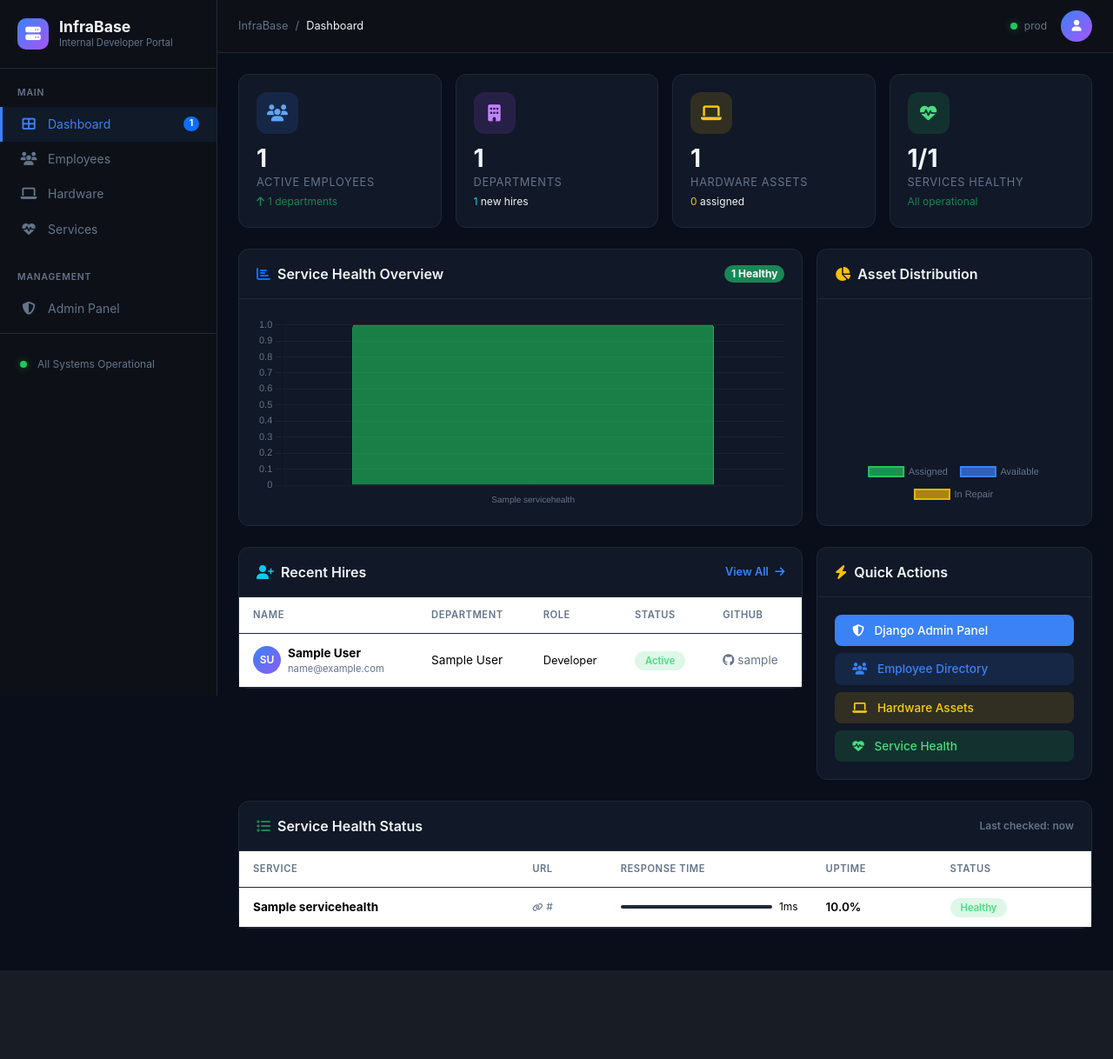
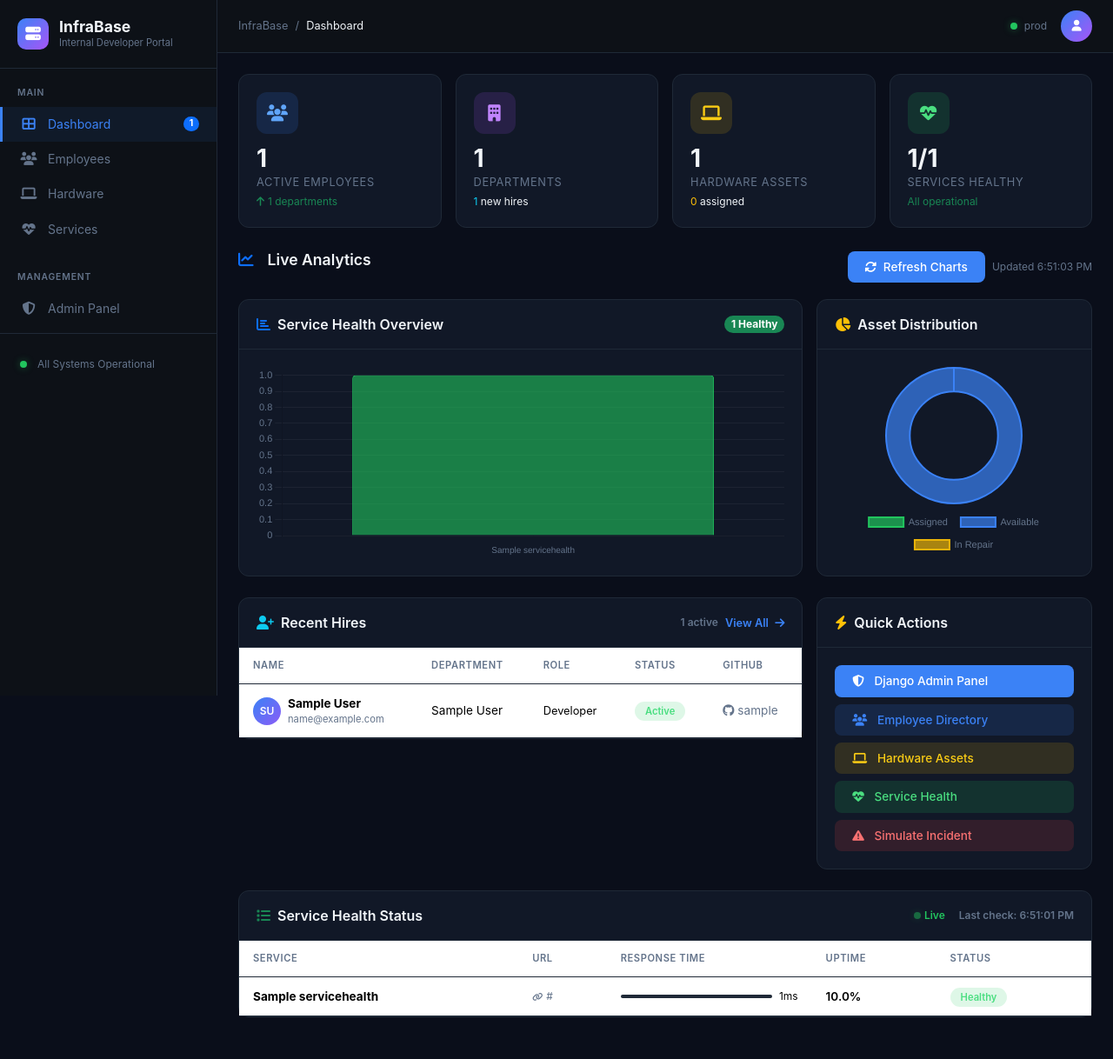
Before and after one commit to ShinobiOwl/infrabase, a Django app: page / in a window 1280 px wide. Shown: the whole page at 87% size. Before the commit the page ends 1116 px from the top, so only its background shows below. Run offline with Django 4.2, Linux system fonts and the light colour scheme; tables that the repository leaves empty hold one stand-in row (values such as "Sample post"); some libraries are stand-ins or nearby versions.

Commit message:
Add HTMX live updates: auto-refreshing stats, employees & services tables, dynamic charts, incident simulator

```diff
--- a/infrabase_project/urls.py
+++ b/infrabase_project/urls.py
@@ -2,11 +2,19 @@ import json
 from django.contrib import admin
 from django.urls import path, include
 from django.shortcuts import render
+from django.http import JsonResponse
+from django.template.loader import render_to_string
 from employees.models import Employee, Department
 from hardware.models import HardwareAsset
 from health.models import ServiceHealth
 
+
 def dashboard(request):
+    context = _get_dashboard_context()
+    return render(request, 'dashboard.html', context)
+
+
+def _get_dashboard_context():
     services = ServiceHealth.objects.all()
     services_json = json.dumps([
         {
@@ -17,7 +25,7 @@ def dashboard(request):
         }
         for s in services
     ])
-    context = {
+    return {
         'employee_count': Employee.objects.filter(status='active').count(),
         'department_count': Department.objects.count(),
         'hardware_count': HardwareAsset.objects.count(),
@@ -27,7 +35,47 @@ def dashboard(request):
         'healthy_count': ServiceHealth.objects.filter(status='Healthy').count(),
         'recent_employees': Employee.objects.order_by('-date_joined')[:5],
     }
-    return render(request, 'dashboard.html', context)
+
+
+def htmx_stats(request):
+    ctx = _get_dashboard_context()
+    return render(request, 'partials/stats.html', ctx)
+
+
+def htmx_services(request):
+    ctx = _get_dashboard_context()
+    return render(request, 'partials/services.html', ctx)
+
+
+def htmx_employees(request):
+    ctx = _get_dashboard_context()
+    return render(request, 'partials/employees.html', ctx)
+
+
+def htmx_health_chart_data(request):
+    services = ServiceHealth.objects.all()
+    data = [
+        {
+            'name': s.service_name,
+            'status': s.status,
+            'response_time_ms': s.response_time_ms,
+            'uptime_percentage': float(s.uptime_percentage),
+        }
+        for s in services
+    ]
+    return JsonResponse(data, safe=False)
+
+
+def htmx_asset_chart_data(request):
+    assigned = HardwareAsset.objects.filter(status='assigned').count()
+    available = HardwareAsset.objects.filter(status='available').count()
+    in_repair = HardwareAsset.objects.filter(status='in_repair').count()
+    return JsonResponse({
+        'assigned': assigned,
+        'available': available,
+        'in_repair': in_repair,
+    })
+
 
 urlpatterns = [
     path('admin/', admin.site.urls),
@@ -35,4 +83,11 @@ urlpatterns = [
     path('api/employees/', include('employees.urls')),
     path('api/hardware/', include('hardware.urls')),
     path('api/health/', include('health.urls')),
+
+    # HTMX partials
+    path('htmx/stats/', htmx_stats, name='htmx-stats'),
+    path('htmx/services/', htmx_services, name='htmx-services'),
+    path('htmx/employees/', htmx_employees, name='htmx-employees'),
+    path('htmx/chart/health/', htmx_health_chart_data, name='htmx-health-chart'),
+    path('htmx/chart/assets/', htmx_asset_chart_data, name='htmx-asset-chart'),
 ]
--- a/templates/base.html
+++ b/templates/base.html
@@ -386,5 +386,17 @@
     </div>
 
     <script src="https://cdn.jsdelivr.net/npm/bootstrap@5.3.2/dist/js/bootstrap.bundle.min.js"></script>
+    <script src="https://unpkg.com/htmx.org@1.9.10/dist/htmx.min.js"></script>
+    <script>
+        // HTX extension for smooth transitions
+        htmx.on('htmx:beforeSwap', function(evt) {
+            if (evt.detail.target.id === 'stats-container') {
+                evt.detail.target.classList.add('htmx-added');
+                setTimeout(function() {
+                    evt.detail.target.classList.remove('htmx-added');
+                }, 300);
+            }
+        });
+    </script>
 </body>
 </html>
--- a/templates/dashboard.html
+++ b/templates/dashboard.html
@@ -3,57 +3,30 @@
 {% block breadcrumb %}<li>Dashboard</li>{% endblock %}
 
 {% block content %}
-<!-- Stats Row -->
-<div class="row g-3 mb-4">
-    <div class="col-xl-3 col-md-6">
-        <div class="stat-card">
-            <div class="icon-wrap" style="background: rgba(59,130,246,0.15); color: #60a5fa;">
-                <i class="fas fa-users"></i>
+<!-- HTMX Stats (auto-refreshes every 30s) -->
+<div id="stats-container" hx-get="/htmx/stats/" hx-trigger="load, every30s" hx-swap="innerHTML">
+    {% include 'partials/stats.html' %}
 </div>
-            <div class="stat-value">{{ employee_count }}</div>
-            <div class="stat-label">Active Employees</div>
-            <div class="stat-change text-success"><i class="fas fa-arrow-up me-1"></i>{{ department_count }} departments</div>
+
+<!-- Charts Row + Refresh Button -->
+<div class="d-flex justify-content-between align-items-center mb-3">
+    <div>
+        <span class="section-title"><i class="fas fa-chart-line text-primary me-2"></i> Live Analytics</span>
     </div>
-    </div>
-    <div class="col-xl-3 col-md-6">
-        <div class="stat-card">
-            <div class="icon-wrap" style="background: rgba(168,85,247,0.15); color: #c084fc;">
-                <i class="fas fa-building"></i>
-            </div>
-            <div class="stat-value">{{ department_count }}</div>
-            <div class="stat-label">Departments</div>
-            <div class="stat-change"><span class="text-info">{{ recent_employees|length }}</span> new hires</div>
-        </div>
-    </div>
-    <div class="col-xl-3 col-md-6">
-        <div class="stat-card">
-            <div class="icon-wrap" style="background: rgba(234,179,8,0.15); color: #facc15;">
-                <i class="fas fa-laptop"></i>
-            </div>
-            <div class="stat-value">{{ hardware_count }}</div>
-            <div class="stat-label">Hardware Assets</div>
-            <div class="stat-change"><span class="text-warning">{{ assigned_hardware }}</span> assigned</div>
-        </div>
-    </div>
-    <div class="col-xl-3 col-md-6">
-        <div class="stat-card">
-            <div class="icon-wrap" style="background: rgba(34,197,94,0.15); color: #4ade80;">
-                <i class="fas fa-heartbeat"></i>
-            </div>
-            <div class="stat-value">{{ healthy_count }}/{{ services.count }}</div>
-            <div class="stat-label">Services Healthy</div>
-            <div class="stat-change">{% if healthy_count == services.count %}<span class="text-success">All operational</span>{% else %}<span class="text-warning">{{ services.count|add:"-healthy_count" }} degraded</span>{% endif %}</div>
-        </div>
+    <div class="d-flex gap-2">
+        <button class="btn btn-primary-custom btn-sm" onclick="refreshCharts()">
+            <i class="fas fa-sync-alt me-1"></i> Refresh Charts
+        </button>
+        <span id="last-update" style="font-size:0.75rem;color:var(--text-secondary);align-self:center;"></span>
     </div>
 </div>
 
-<!-- Charts Row -->
 <div class="row g-3 mb-4">
     <div class="col-lg-8">
         <div class="card">
             <div class="card-header">
                 <i class="fas fa-chart-bar text-primary"></i> Service Health Overview
-                <span class="ms-auto badge bg-success rounded-pill">{{ healthy_count }} Healthy</span>
+                <span class="ms-auto badge bg-success rounded-pill" id="healthy-badge">{{ healthy_count }} Healthy</span>
             </div>
             <div class="card-body">
                 <canvas id="healthChart" height="220"></canvas>
@@ -72,15 +45,18 @@
     </div>
 </div>
 
-<!-- Recent Employees + Quick Actions -->
+<!-- Recent Employees (auto-refreshes every 30s) -->
 <div class="row g-3 mb-4">
     <div class="col-lg-8">
         <div class="card">
             <div class="card-header">
                 <i class="fas fa-user-plus text-info"></i> Recent Hires
-                <a href="/api/employees/list/" class="ms-auto text-decoration-none" style="font-size:0.8rem;color:var(--accent-blue);">
+                <span class="ms-auto d-flex gap-2">
+                    <span style="font-size:0.75rem;color:var(--text-secondary);" id="employee-count-badge">{{ employee_count }} active</span>
+                    <a href="/api/employees/list/" class="text-decoration-none" style="font-size:0.8rem;color:var(--accent-blue);">
                         View All <i class="fas fa-arrow-right ms-1"></i>
                     </a>
+                </span>
             </div>
             <div class="card-body p-0">
                 <table class="table">
@@ -93,36 +69,8 @@
                             <th>GitHub</th>
                         </tr>
                     </thead>
-                    <tbody>
-                        {% for emp in recent_employees %}
-                        <tr>
-                            <td>
-                                <div class="d-flex align-items-center gap-2">
-                                    <div class="avatar" style="background: {% cycle 'linear-gradient(135deg,#3b82f6,#8b5cf6)' 'linear-gradient(135deg,#22c55e,#16a34a)' 'linear-gradient(135deg,#eab308,#d97706)' 'linear-gradient(135deg,#ef4444,#dc2626)' 'linear-gradient(135deg,#a855f7,#7c3aed)' %}; color:white;">
-                                        {{ emp.first_name|first }}{{ emp.last_name|first }}
-                                    </div>
-                                    <div>
-                                        <strong style="font-size:0.85rem;">{{ emp.first_name }} {{ emp.last_name }}</strong>
-                                        <div style="font-size:0.7rem;color:var(--text-secondary);">{{ emp.email }}</div>
-                                    </div>
-                                </div>
-                            </td>
-                            <td>{{ emp.department.name|default:"-" }}</td>
-                            <td style="font-size:0.8rem;">{{ emp.get_role_display }}</td>
-                            <td><span class="badge-status badge-{{ emp.status }}">{{ emp.get_status_display }}</span></td>
-                            <td>
-                                {% if emp.github_username %}
-                                <a href="https://github.com/{{ emp.github_username }}" target="_blank" style="color:var(--text-secondary);text-decoration:none;">
-                                    <i class="fab fa-github"></i> {{ emp.github_username }}
-                                </a>
-                                {% else %}
-                                <span style="color:var(--text-secondary);font-size:0.75rem;">—</span>
-                                {% endif %}
-                            </td>
-                        </tr>
-                        {% empty %}
-                        <tr><td colspan="5"><div class="empty-state"><i class="fas fa-users"></i><p>No employees yet. Run the seed script to populate data.</p></div></td></tr>
-                        {% endfor %}
+                    <tbody id="employees-tbody" hx-get="/htmx/employees/" hx-trigger="load, every30s" hx-swap="innerHTML">
+                        {% include 'partials/employees.html' %}
                     </tbody>
                 </table>
             </div>
@@ -147,17 +95,25 @@
                     <a href="/api/health/services/" class="btn btn-primary-custom text-start" style="background:rgba(34,197,94,0.15);color:#4ade80;">
                         <i class="fas fa-heartbeat me-2"></i> Service Health
                     </a>
+                    <button class="btn btn-primary-custom text-start" style="background:rgba(239,68,68,0.15);color:#f87171;" onclick="simulateIncident()">
+                        <i class="fas fa-exclamation-triangle me-2"></i> Simulate Incident
+                    </button>
                 </div>
             </div>
         </div>
     </div>
 </div>
 
-<!-- Service Health Table -->
+<!-- Service Health (auto-refreshes every 15s) -->
 <div class="card mb-4">
     <div class="card-header">
         <i class="fas fa-list text-success"></i> Service Health Status
-        <span class="ms-auto" style="font-size:0.75rem;color:var(--text-secondary);">Last checked: now</span>
+        <span class="ms-auto d-flex gap-3">
+            <span id="live-indicator" style="font-size:0.75rem;color:var(--accent-green);display:flex;align-items:center;gap:4px;">
+                <span class="status-dot green" style="animation:pulse 2s infinite;"></span> Live
+            </span>
+            <span style="font-size:0.75rem;color:var(--text-secondary);" id="service-check-time">Auto-refreshing</span>
+        </span>
     </div>
     <div class="card-body p-0">
         <table class="table">
@@ -170,38 +126,153 @@
                     <th>Status</th>
                 </tr>
             </thead>
-            <tbody>
-                {% for svc in services %}
-                <tr>
-                    <td><strong>{{ svc.service_name }}</strong></td>
-                    <td style="font-size:0.75rem;color:var(--text-secondary);max-width:200px;overflow:hidden;text-overflow:ellipsis;white-space:nowrap;">
-                        <i class="fas fa-link me-1" style="font-size:0.6rem;"></i>{{ svc.url }}
-                    </td>
-                    <td>
-                        <div class="d-flex align-items-center gap-2">
-                            <div class="progress-thin flex-grow-1" style="width:60px;">
-                                <div class="progress-bar {% if svc.response_time_ms < 50 %}bg-success{% elif svc.response_time_ms < 200 %}bg-warning{% else %}bg-danger{% endif %}"
-                                     style="width:{% widthratio svc.response_time_ms 500 100 %}%;"></div>
-                            </div>
-                            <span style="font-size:0.75rem;">{{ svc.response_time_ms }}ms</span>
-                        </div>
-                    </td>
-                    <td><span style="font-weight:600;">{{ svc.uptime_percentage }}%</span></td>
-                    <td><span class="badge-status badge-{{ svc.status }}">{{ svc.status }}</span></td>
-                </tr>
-                {% empty %}
-                <tr><td colspan="5"><div class="empty-state"><i class="fas fa-heartbeat"></i><p>No services registered.</p></div></td></tr>
-                {% endfor %}
+            <tbody id="services-tbody" hx-get="/htmx/services/" hx-trigger="load, every15s" hx-swap="innerHTML">
+                {% include 'partials/services.html' %}
             </tbody>
         </table>
     </div>
 </div>
 
+<style>
+@keyframes pulse {
+    0%, 100% { opacity: 1; }
+    50% { opacity: 0.4; }
+}
+.stat-card {
+    transition: all 0.3s ease;
+}
+.stat-card.htmx-added {
+    opacity: 0;
+    transform: translateY(10px);
+}
+.htmx-count {
+    transition: all 0.3s ease;
+}
+#stats-container.htmx-request {
+    opacity: 0.6;
+    pointer-events: none;
+}
+.flash-green {
+    animation: flash-green 1s ease;
+}
+@keyframes flash-green {
+    0% { background-color: rgba(34,197,94,0.3); }
+    100% { background-color: transparent; }
+}
+.flash-red {
+    animation: flash-red 1s ease;
+}
+@keyframes flash-red {
+    0% { background-color: rgba(239,68,68,0.3); }
+    100% { background-color: transparent; }
+}
+</style>
+
 <script>
+let healthChartInstance = null;
+let assetChartInstance = null;
+
+// Refresh charts on load and on demand
+async function refreshCharts() {
+    document.getElementById('last-update').textContent = 'Updating...';
+
+    try {
+        // Fetch health chart data
+        const healthResp = await fetch('/htmx/chart/health/');
+        const healthData = await healthResp.json();
+
+        // Fetch asset chart data
+        const assetResp = await fetch('/htmx/chart/assets/');
+        const assetData = await assetResp.json();
+
+        // Update health chart
+        if (healthChartInstance) {
+            healthChartInstance.data.labels = healthData.map(s => s.name);
+            healthChartInstance.data.datasets[0].data = healthData.map(s => s.response_time_ms);
+            healthChartInstance.data.datasets[0].backgroundColor = healthData.map(s =>
+                s.status === 'Healthy' ? 'rgba(34,197,94,0.6)' :
+                s.status === 'Degraded' ? 'rgba(234,179,8,0.6)' : 'rgba(239,68,68,0.6)'
+            );
+            healthChartInstance.data.datasets[0].borderColor = healthData.map(s =>
+                s.status === 'Healthy' ? '#22c55e' :
+                s.status === 'Degraded' ? '#eab308' : '#ef4444'
+            );
+            healthChartInstance.update('none');
+        }
+
+        // Update asset chart
+        if (assetChartInstance) {
+            assetChartInstance.data.datasets[0].data = [
+                assetData.assigned, assetData.available, assetData.in_repair
+            ];
+            assetChartInstance.update('none');
+        }
+
+        // Update healthy badge
+        const healthyCount = healthData.filter(s => s.status === 'Healthy').length;
+        document.getElementById('healthy-badge').textContent = healthyCount + ' Healthy';
+
+        const now = new Date();
+        document.getElementById('last-update').textContent = 'Updated ' + now.toLocaleTimeString();
+    } catch (e) {
+        document.getElementById('last-update').textContent = 'Update failed';
+        console.error('Chart refresh failed:', e);
+    }
+}
+
+// Simulate a service incident (for demo purposes)
+function simulateIncident() {
+    const services = document.querySelectorAll('#services-tbody tr');
+    if (services.length === 0) return;
+
+    const randomIdx = Math.floor(Math.random() * services.length);
+    const row = services[randomIdx];
+    const statusBadge = row.querySelector('.badge-status');
+    const serviceName = row.querySelector('strong').textContent;
+
+    // Visual flash
+    row.classList.add('flash-red');
+    setTimeout(() => row.classList.remove('flash-red'), 1000);
+
+    // Show notification
+    showNotification('⚠️ Incident Simulated: ' + serviceName + ' status changed');
+}
+
+// Simple notification toast
+function showNotification(message) {
+    const existing = document.querySelector('.notification-toast');
+    if (existing) existing.remove();
+
+    const toast = document.createElement('div');
+    toast.className = 'notification-toast';
+    toast.innerHTML = message;
+    toast.style.cssText = `
+        position: fixed; bottom: 20px; right: 20px;
+        background: var(--bg-card); border: 1px solid var(--accent-red);
+        color: var(--text-primary); padding: 12px 20px; border-radius: 12px;
+        z-index: 9999; box-shadow: 0 4px 20px rgba(0,0,0,0.5);
+        animation: slideIn 0.3s ease;
+    `;
+    document.body.appendChild(toast);
+    setTimeout(() => {
+        toast.style.opacity = '0';
+        toast.style.transition = 'opacity 0.3s';
+        setTimeout(() => toast.remove(), 300);
+    }, 4000);
+}
+
+// Init charts on page load
+document.addEventListener('DOMContentLoaded', function () {
+    const style = document.createElement('style');
+    style.textContent = `
+        @keyframes slideIn { from { transform: translateX(100px); opacity: 0; } to { transform: translateX(0); opacity: 1; } }
+    `;
+    document.head.appendChild(style);
+
     // Health Chart
     const healthCtx = document.getElementById('healthChart').getContext('2d');
     const services = {{ services_json|safe }};
-new Chart(healthCtx, {
+    healthChartInstance = new Chart(healthCtx, {
         type: 'bar',
         data: {
             labels: services.map(s => s.name),
@@ -217,9 +288,7 @@ new Chart(healthCtx, {
         options: {
             responsive: true,
             maintainAspectRatio: false,
-        plugins: {
-            legend: { display: false },
-        },
+            plugins: { legend: { display: false } },
             scales: {
                 y: {
                     beginAtZero: true,
@@ -236,7 +305,7 @@ new Chart(healthCtx, {
 
     // Asset Chart
     const assetCtx = document.getElementById('assetChart').getContext('2d');
-new Chart(assetCtx, {
+    assetChartInstance = new Chart(assetCtx, {
         type: 'doughnut',
         data: {
             labels: ['Assigned', 'Available', 'In Repair'],
@@ -259,5 +328,18 @@ new Chart(assetCtx, {
             cutout: '65%',
         }
     });
+
+    // Initial chart refresh
+    setTimeout(refreshCharts, 2000);
+    setInterval(refreshCharts, 30000);
+
+    // Update service check time
+    function updateTime() {
+        document.getElementById('service-check-time').textContent =
+            'Last check: ' + new Date().toLocaleTimeString();
+    }
+    updateTime();
+    setInterval(updateTime, 15000);
+});
 </script>
 {% endblock %}
--- /dev/null
+++ b/templates/partials/employees.html
@@ -0,0 +1,29 @@
+{% for emp in recent_employees %}
+<tr>
+    <td>
+        <div class="d-flex align-items-center gap-2">
+            <div class="avatar" style="background: {% cycle 'linear-gradient(135deg,#3b82f6,#8b5cf6)' 'linear-gradient(135deg,#22c55e,#16a34a)' 'linear-gradient(135deg,#eab308,#d97706)' 'linear-gradient(135deg,#ef4444,#dc2626)' 'linear-gradient(135deg,#a855f7,#7c3aed)' %}; color:white;">
+                {{ emp.first_name|first }}{{ emp.last_name|first }}
+            </div>
+            <div>
+                <strong style="font-size:0.85rem;">{{ emp.first_name }} {{ emp.last_name }}</strong>
+                <div style="font-size:0.7rem;color:var(--text-secondary);">{{ emp.email }}</div>
+            </div>
+        </div>
+    </td>
+    <td>{{ emp.department.name|default:"-" }}</td>
+    <td style="font-size:0.8rem;">{{ emp.get_role_display }}</td>
+    <td><span class="badge-status badge-{{ emp.status }}">{{ emp.get_status_display }}</span></td>
+    <td>
+        {% if emp.github_username %}
+        <a href="https://github.com/{{ emp.github_username }}" target="_blank" style="color:var(--text-secondary);text-decoration:none;">
+            <i class="fab fa-github"></i> {{ emp.github_username }}
+        </a>
+        {% else %}
+        <span style="color:var(--text-secondary);font-size:0.75rem;">—</span>
+        {% endif %}
+    </td>
+</tr>
+{% empty %}
+<tr><td colspan="5"><div class="empty-state"><i class="fas fa-users"></i><p>No employees yet.</p></div></td></tr>
+{% endfor %}
--- /dev/null
+++ b/templates/partials/services.html
@@ -0,0 +1,21 @@
+{% for svc in services %}
+<tr>
+    <td><strong>{{ svc.service_name }}</strong></td>
+    <td style="font-size:0.75rem;color:var(--text-secondary);max-width:200px;overflow:hidden;text-overflow:ellipsis;white-space:nowrap;">
+        <i class="fas fa-link me-1" style="font-size:0.6rem;"></i>{{ svc.url }}
+    </td>
+    <td>
+        <div class="d-flex align-items-center gap-2">
+            <div class="progress-thin flex-grow-1" style="width:60px;">
+                <div class="progress-bar {% if svc.response_time_ms < 50 %}bg-success{% elif svc.response_time_ms < 200 %}bg-warning{% else %}bg-danger{% endif %}"
+                     style="width:{% widthratio svc.response_time_ms 500 100 %}%;"></div>
+            </div>
+            <span style="font-size:0.75rem;">{{ svc.response_time_ms }}ms</span>
+        </div>
+    </td>
+    <td><span style="font-weight:600;">{{ svc.uptime_percentage }}%</span></td>
+    <td><span class="badge-status badge-{{ svc.status }}">{{ svc.status }}</span></td>
+</tr>
+{% empty %}
+<tr><td colspan="5"><div class="empty-state"><i class="fas fa-heartbeat"></i><p>No services registered.</p></div></td></tr>
+{% endfor %}
--- /dev/null
+++ b/templates/partials/stats.html
@@ -0,0 +1,42 @@
+<div class="row g-3 mb-4">
+    <div class="col-xl-3 col-md-6">
+        <div class="stat-card">
+            <div class="icon-wrap" style="background: rgba(59,130,246,0.15); color: #60a5fa;">
+                <i class="fas fa-users"></i>
+            </div>
+            <div class="stat-value htmx-count">{{ employee_count }}</div>
+            <div class="stat-label">Active Employees</div>
+            <div class="stat-change text-success"><i class="fas fa-arrow-up me-1"></i>{{ department_count }} departments</div>
+        </div>
+    </div>
+    <div class="col-xl-3 col-md-6">
+        <div class="stat-card">
+            <div class="icon-wrap" style="background: rgba(168,85,247,0.15); color: #c084fc;">
+                <i class="fas fa-building"></i>
+            </div>
+            <div class="stat-value htmx-count">{{ department_count }}</div>
+            <div class="stat-label">Departments</div>
+            <div class="stat-change"><span class="text-info">{{ recent_employees|length }}</span> new hires</div>
+        </div>
+    </div>
+    <div class="col-xl-3 col-md-6">
+        <div class="stat-card">
+            <div class="icon-wrap" style="background: rgba(234,179,8,0.15); color: #facc15;">
+                <i class="fas fa-laptop"></i>
+            </div>
+            <div class="stat-value htmx-count">{{ hardware_count }}</div>
+            <div class="stat-label">Hardware Assets</div>
+            <div class="stat-change"><span class="text-warning">{{ assigned_hardware }}</span> assigned</div>
+        </div>
+    </div>
+    <div class="col-xl-3 col-md-6">
+        <div class="stat-card">
+            <div class="icon-wrap" style="background: rgba(34,197,94,0.15); color: #4ade80;">
+                <i class="fas fa-heartbeat"></i>
+            </div>
+            <div class="stat-value htmx-count">{{ healthy_count }}/{{ services.count }}</div>
+            <div class="stat-label">Services Healthy</div>
+            <div class="stat-change">{% if healthy_count == services.count %}<span class="text-success">All operational</span>{% else %}<span class="text-warning">{{ services.count|add:"-healthy_count" }} degraded</span>{% endif %}</div>
+        </div>
+    </div>
+</div>
```
Lines whose indentation alone changed are shown as unchanged.
